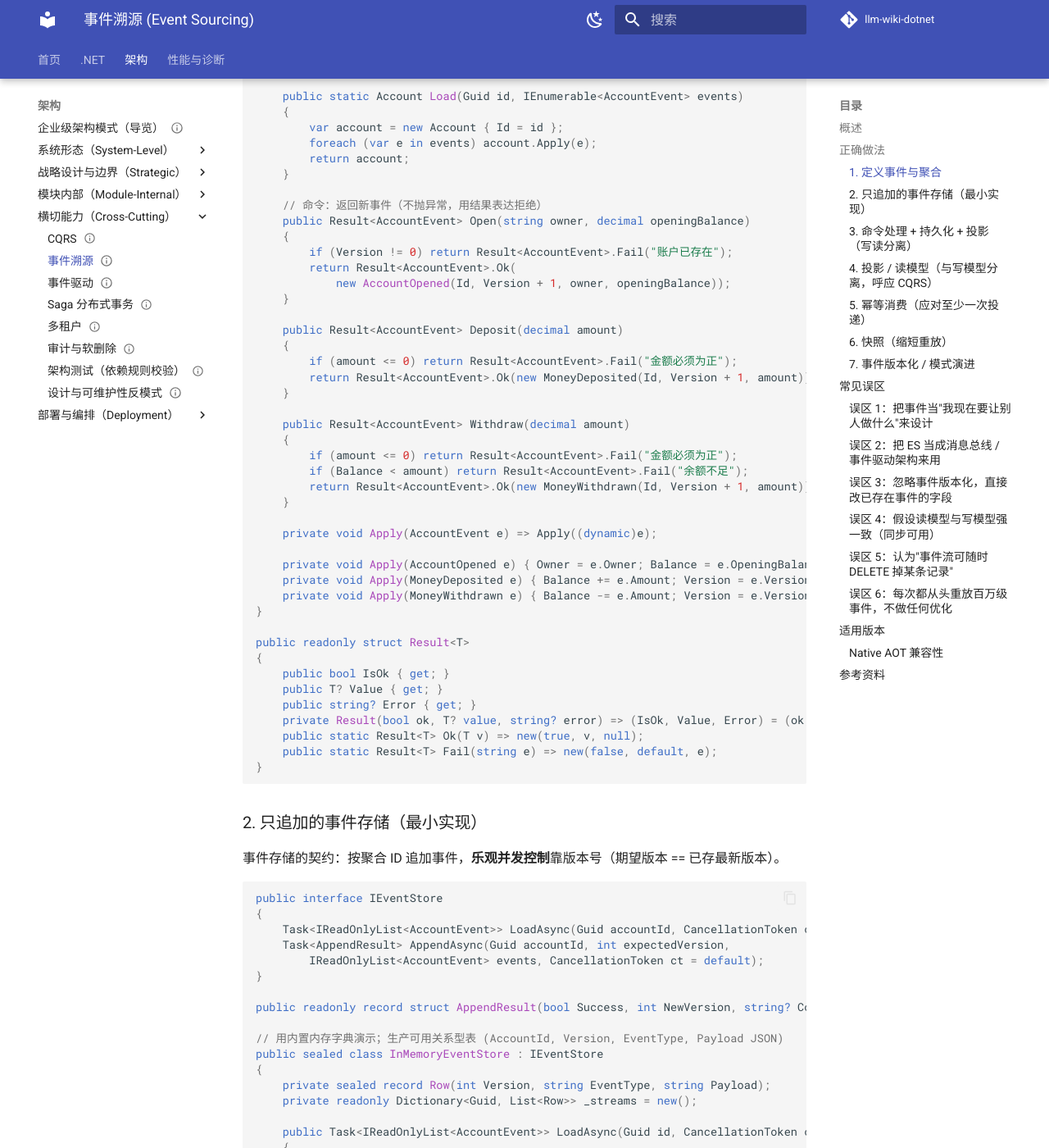
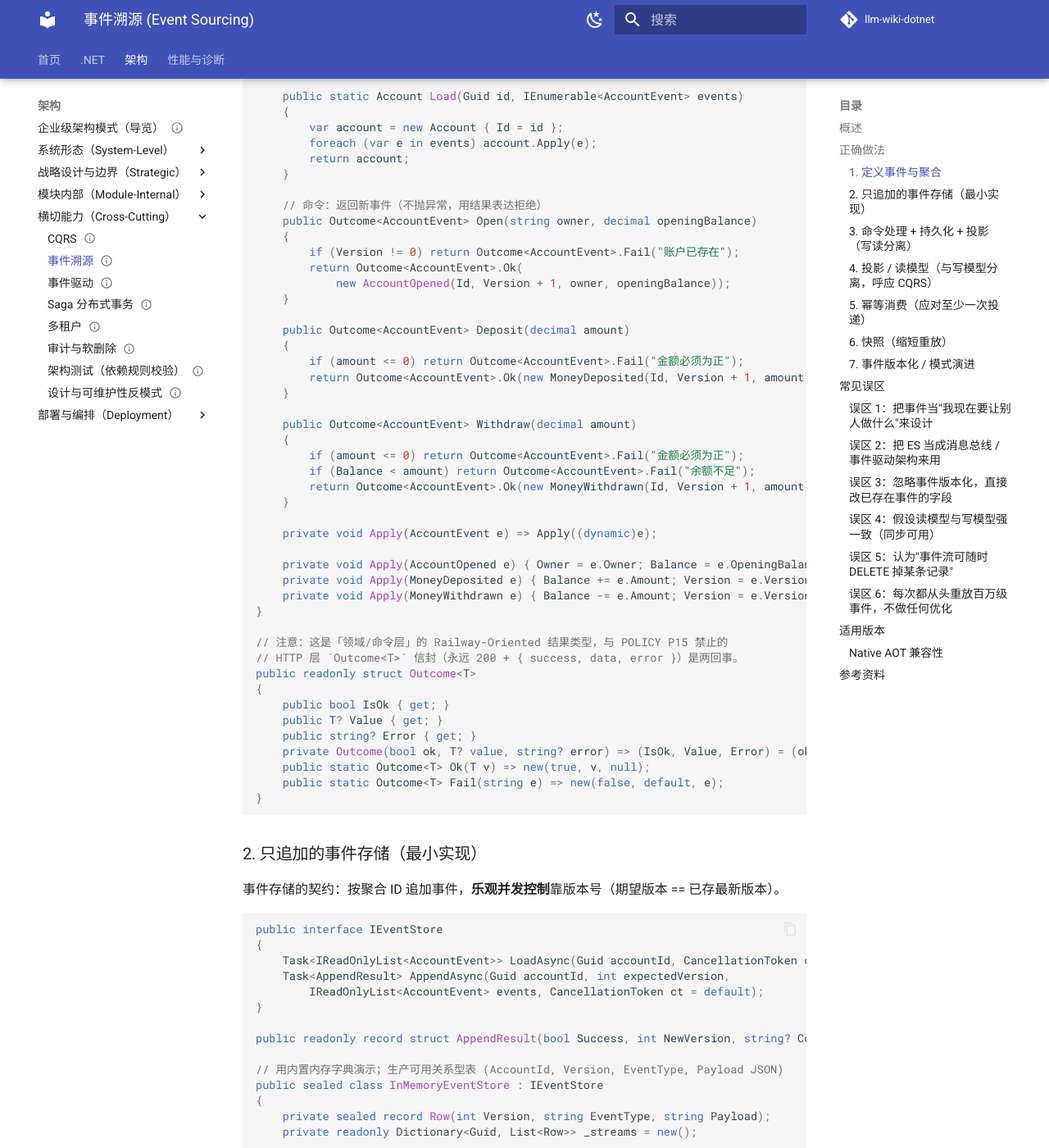
Before and after one commit to fenzel999/llm-wiki-dotnet, an MkDocs documentation site: the page built from wiki/architecture/event-sourcing.md, in a window 1280 px wide and 1400 px high, scrolled down 1617 px. Shown: the whole window at 82% size. Built offline with MkDocs 1.6.1 and Material for MkDocs 9.7.7, drawn with Linux system fonts in a browser that asks for light colours; comment, search, counter and statistics services are not loaded; some of the changed text lies outside the part shown.

Commit message:
fix(policy): 全库 POLICY 合规巡检，event-sourcing 领域 Result<T> 重命名为 Outcome<T> 以契合 P15

````diff
--- a/wiki/architecture/event-sourcing.md
+++ b/wiki/architecture/event-sourcing.md
@@ -71,24 +71,24 @@ public sealed class Account
     }
 
     // 命令：返回新事件（不抛异常，用结果表达拒绝）
-    public Result<AccountEvent> Open(string owner, decimal openingBalance)
+    public Outcome<AccountEvent> Open(string owner, decimal openingBalance)
     {
-        if (Version != 0) return Result<AccountEvent>.Fail("账户已存在");
-        return Result<AccountEvent>.Ok(
+        if (Version != 0) return Outcome<AccountEvent>.Fail("账户已存在");
+        return Outcome<AccountEvent>.Ok(
             new AccountOpened(Id, Version + 1, owner, openingBalance));
     }
 
-    public Result<AccountEvent> Deposit(decimal amount)
+    public Outcome<AccountEvent> Deposit(decimal amount)
     {
-        if (amount <= 0) return Result<AccountEvent>.Fail("金额必须为正");
-        return Result<AccountEvent>.Ok(new MoneyDeposited(Id, Version + 1, amount));
+        if (amount <= 0) return Outcome<AccountEvent>.Fail("金额必须为正");
+        return Outcome<AccountEvent>.Ok(new MoneyDeposited(Id, Version + 1, amount));
     }
 
-    public Result<AccountEvent> Withdraw(decimal amount)
+    public Outcome<AccountEvent> Withdraw(decimal amount)
     {
-        if (amount <= 0) return Result<AccountEvent>.Fail("金额必须为正");
-        if (Balance < amount) return Result<AccountEvent>.Fail("余额不足");
-        return Result<AccountEvent>.Ok(new MoneyWithdrawn(Id, Version + 1, amount));
+        if (amount <= 0) return Outcome<AccountEvent>.Fail("金额必须为正");
+        if (Balance < amount) return Outcome<AccountEvent>.Fail("余额不足");
+        return Outcome<AccountEvent>.Ok(new MoneyWithdrawn(Id, Version + 1, amount));
     }
 
     private void Apply(AccountEvent e) => Apply((dynamic)e);
@@ -98,14 +98,16 @@ public sealed class Account
     private void Apply(MoneyWithdrawn e) { Balance -= e.Amount; Version = e.Version; }
 }
 
-public readonly struct Result<T>
+// 注意：这是「领域/命令层」的 Railway-Oriented 结果类型，与 POLICY P15 禁止的
+// HTTP 层 `Outcome<T>` 信封（永远 200 + { success, data, error }）是两回事。
+public readonly struct Outcome<T>
 {
     public bool IsOk { get; }
     public T? Value { get; }
     public string? Error { get; }
-    private Result(bool ok, T? value, string? error) => (IsOk, Value, Error) = (ok, value, error);
-    public static Result<T> Ok(T v) => new(true, v, null);
-    public static Result<T> Fail(string e) => new(false, default, e);
+    private Outcome(bool ok, T? value, string? error) => (IsOk, Value, Error) = (ok, value, error);
+    public static Outcome<T> Ok(T v) => new(true, v, null);
+    public static Outcome<T> Fail(string e) => new(false, default, e);
 }
 ```
 
@@ -187,7 +189,7 @@ public sealed class AccountService
     public AccountService(IEventStore store, IProjection projection)
         => (_store, _projection) = (store, projection);
 
-    public async Task<Result<AppendResult>> HandleAsync(Command cmd)
+    public async Task<Outcome<AppendResult>> HandleAsync(Command cmd)
     {
         var current = Account.Load(cmd.AccountId, await _store.LoadAsync(cmd.AccountId));
         var result = cmd switch
@@ -195,18 +197,18 @@ public sealed class AccountService
             Open c    => current.Open(c.Owner, c.OpeningBalance),
             Deposit c => current.Deposit(c.Amount),
             Withdraw c => current.Withdraw(c.Amount),
-            _ => Result<AccountEvent>.Fail("未知命令")
+            _ => Outcome<AccountEvent>.Fail("未知命令")
         };
         if (!result.IsOk)
-            return Result<AppendResult>.Fail(result.Error!);
+            return Outcome<AppendResult>.Fail(result.Error!);
 
         var events = new[] { result.Value! };
         var append = await _store.AppendAsync(cmd.AccountId, current.Version, events);
         if (!append.Success)
-            return Result<AppendResult>.Fail(append.ConflictReason!);
+            return Outcome<AppendResult>.Fail(append.ConflictReason!);
 
         await _projection.ApplyAsync(events);   // 更新读模型（见下）
-        return Result<AppendResult>.Ok(append);
+        return Outcome<AppendResult>.Ok(append);
     }
 }
 
````
Also changed, not shown: wiki/log.md (+11 -0 lines).
